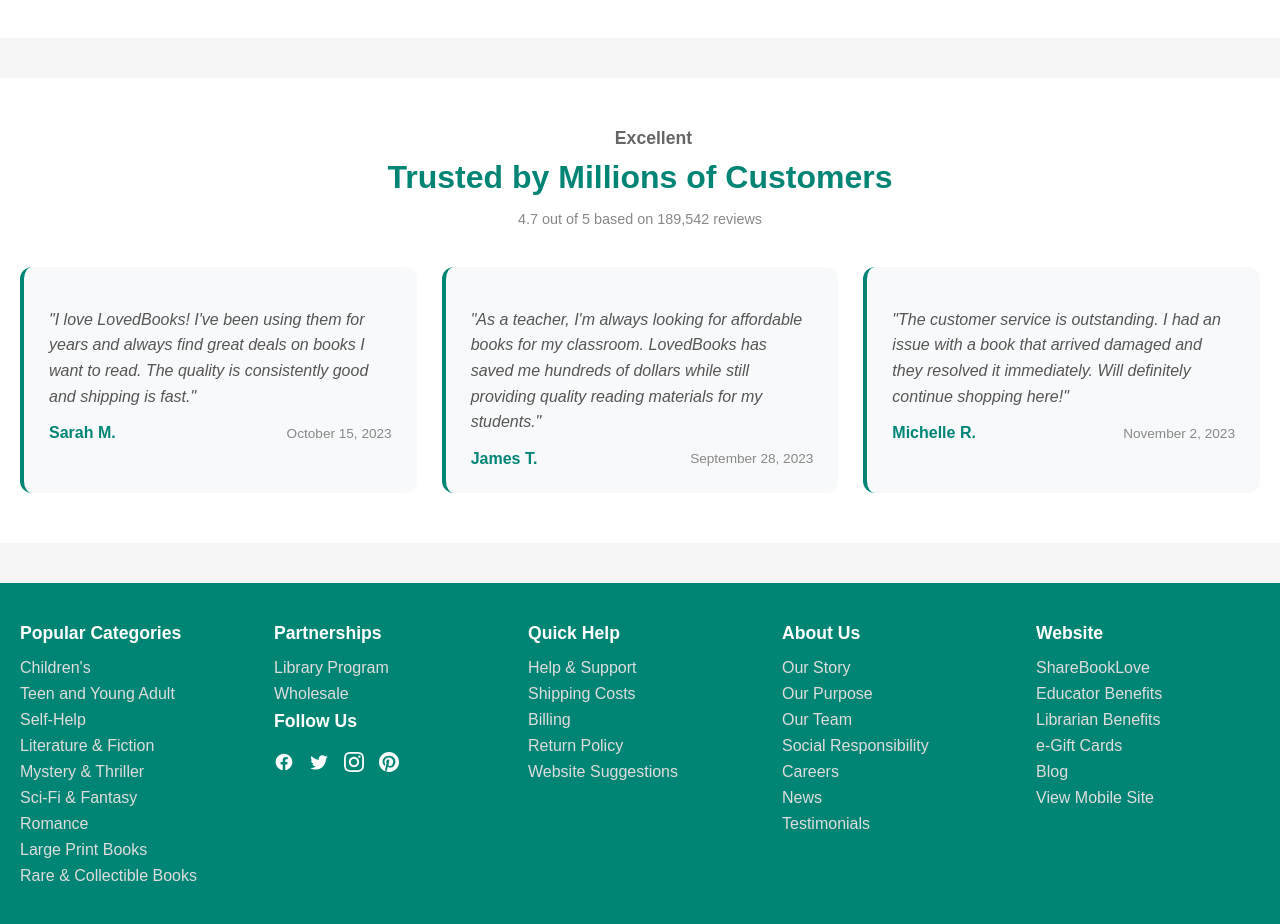
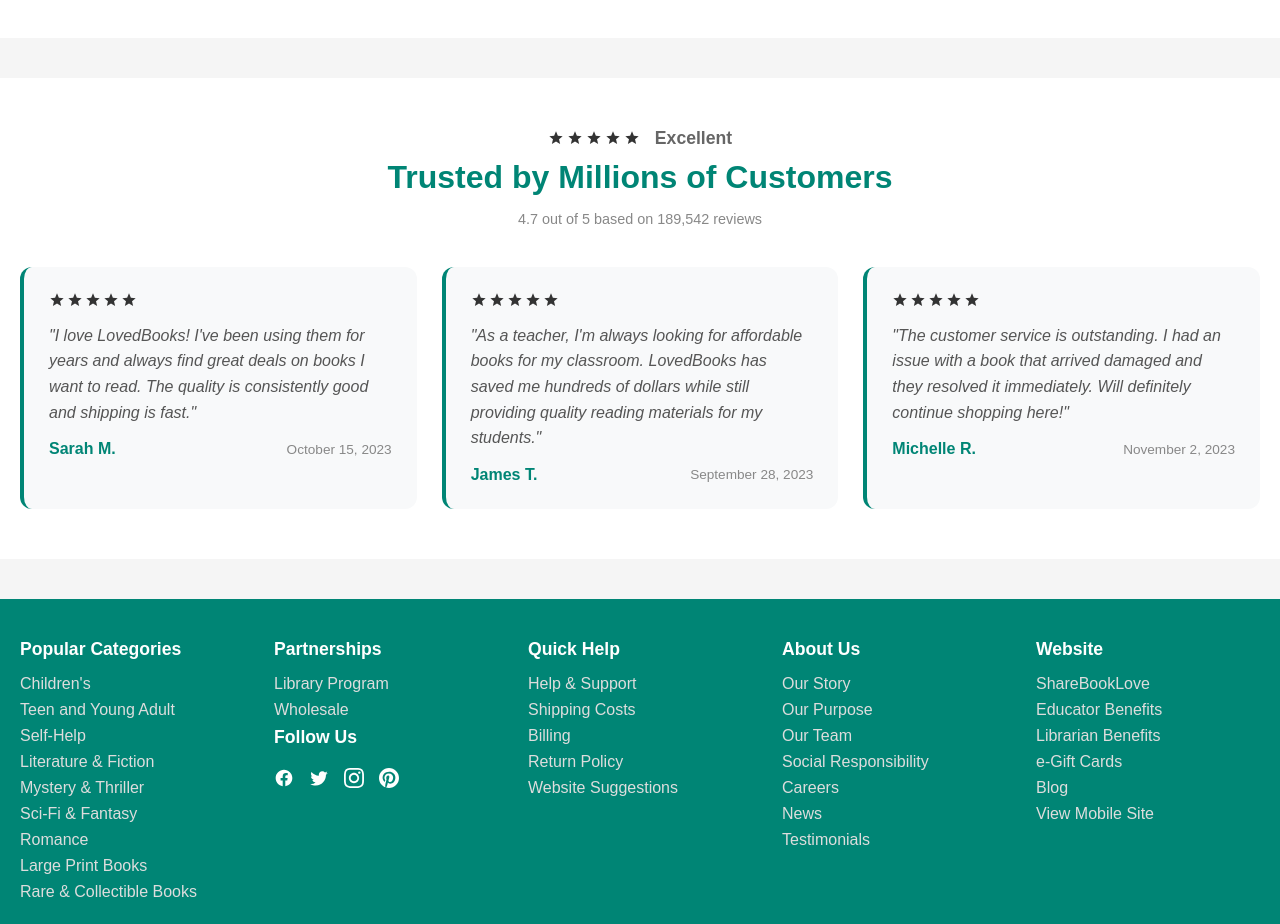
Before and after one commit to itsgbemi/lovedbooks, a Next.js app: page / in a window 1280 px wide. Shown: the part 3044-3968 px from the top of the page. Built offline with nearby package versions, Linux system fonts and the light colour scheme.

Commit message:
Update ReviewsSection.js

```diff
--- a/src/components/ReviewsSection.js
+++ b/src/components/ReviewsSection.js
@@ -1,15 +1,21 @@
 export default function ReviewsSection() {
+const StarIcon = () => (
+<svg width="16" height="16" viewBox="0 0 24 24" fill="currentColor">
+<path d="M12 17.27L18.18 21l-1.64-7.03L22 9.24l-7.19-.61L12 2 9.19 8.63 2 9.24l5.46 4.73L5.82 21z"/>
+</svg>
+)
+
 return (
 <div className="reviews-section">
 <div className="reviews-content">
 <div className="reviews-header">
 <div className="trustpilot-rating">
 <div className="stars">
-<i className="fas fa-star"></i>
-<i className="fas fa-star"></i>
-<i className="fas fa-star"></i>
-<i className="fas fa-star"></i>
-<i className="fas fa-star"></i>
+<StarIcon />
+<StarIcon />
+<StarIcon />
+<StarIcon />
+<StarIcon />
 </div>
 <div className="rating-text">Excellent</div>
 </div>
@@ -19,11 +25,11 @@
 <div className="review-cards">
 <div className="review-card">
 <div className="review-stars">
-<i className="fas fa-star"></i>
-<i className="fas fa-star"></i>
-<i className="fas fa-star"></i>
-<i className="fas fa-star"></i>
-<i className="fas fa-star"></i>
+<StarIcon />
+<StarIcon />
+<StarIcon />
+<StarIcon />
+<StarIcon />
 </div>
 <p className="review-text">"I love LovedBooks! I've been using them for years and always find great deals on books I want to read. The quality is consistently good and shipping is fast."</p>
 <div className="reviewer-info">
@@ -33,11 +39,11 @@
 </div>
 <div className="review-card">
 <div className="review-stars">
-<i className="fas fa-star"></i>
-<i className="fas fa-star"></i>
-<i className="fas fa-star"></i>
-<i className="fas fa-star"></i>
-<i className="fas fa-star"></i>
+<StarIcon />
+<StarIcon />
+<StarIcon />
+<StarIcon />
+<StarIcon />
 </div>
 <p className="review-text">"As a teacher, I'm always looking for affordable books for my classroom. LovedBooks has saved me hundreds of dollars while still providing quality reading materials for my students."</p>
 <div className="reviewer-info">
@@ -47,11 +53,11 @@
 </div>
 <div className="review-card">
 <div className="review-stars">
-<i className="fas fa-star"></i>
-<i className="fas fa-star"></i>
-<i className="fas fa-star"></i>
-<i className="fas fa-star"></i>
-<i className="fas fa-star"></i>
+<StarIcon />
+<StarIcon />
+<StarIcon />
+<StarIcon />
+<StarIcon />
 </div>
 <p className="review-text">"The customer service is outstanding. I had an issue with a book that arrived damaged and they resolved it immediately. Will definitely continue shopping here!"</p>
 <div className="reviewer-info">
```
